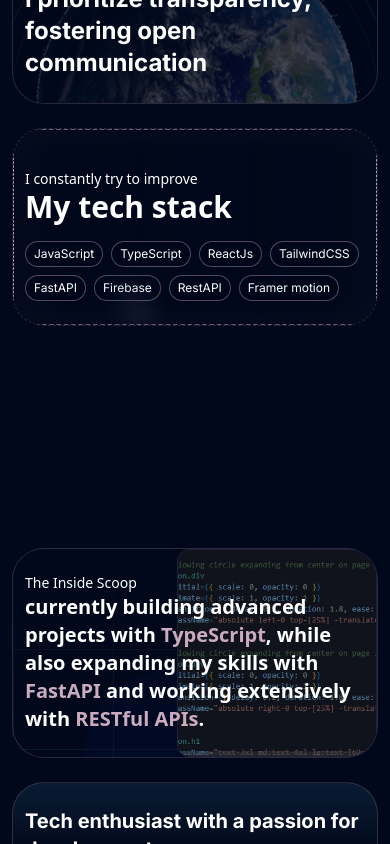
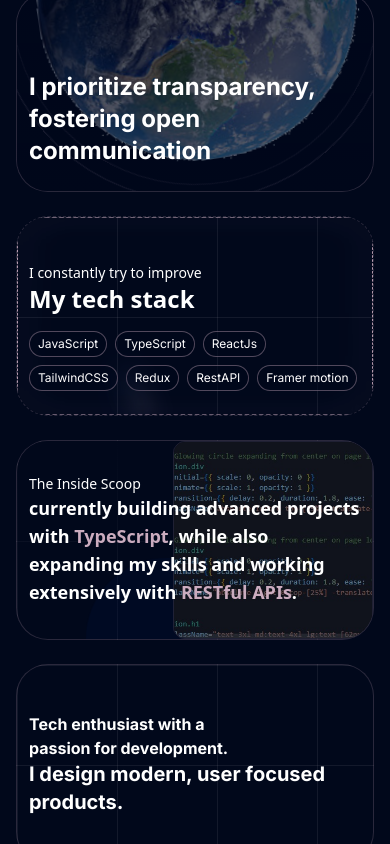
Before and after one commit to MDevHub/Portfolio, a React (Vite) app: page / in a window 390 px wide. Shown: the part 1156-2000 px from the top of the page. Built offline with nearby package versions, Linux system fonts and the light colour scheme.

Commit message:
Fix the responsivenes on larger screen

```diff
--- a/src/Components/HomePage/Section1.jsx
+++ b/src/Components/HomePage/Section1.jsx
@@ -18,12 +18,12 @@ import { Link } from 'react-scroll'
 
       const Section1 = () => {
       return (
-         <div className="relative min-h-screen overflow-hidden border-0 text-[#CBACBF] text-center bg-grid ">
+         <div className="relative min-h-screen max-h-screen border-0 text-[#CBACBF] text-center bg-grid ">
             {/* Overlay */}
             <div className="absolute bg-gradient-to-b from-transparent to-[#01081b] inset-0 z-0"></div>
 
             {/* Content */}
-            <div className="relative z-10 flex flex-col justify-center items-center min-h-screen space-y-4 px-4 pt-50">
+            <div className="relative z-10 flex flex-col justify-center items-center min-h-screen space-y-4 px-4 pt-50 ">
                <motion.p
                   className="font-semibold text-xs sm:text-sm text-[#d8d6d6]"
                   variants={fadeUp}
@@ -39,7 +39,7 @@ import { Link } from 'react-scroll'
                   initial={{ scale: 0, opacity: 0 }}
                   animate={{ scale: 1, opacity: 1 }}
                   transition={{ delay: 0.2, duration: 1.8, ease: 'easeOut' }}
-                  className="absolute left-0 top-[25%] -translate-x-1/2 -translate-y-1/2 w-[100px] h-[100px] rounded-full bg-[#040d27] blur-20xl z-0"
+                  className="absolute left-0 top-[25%] -translate-x-1/2 -translate-y-1/2 w-[100px] h-[100px] rounded-full bg-[#040d27] blur-[50xl] z-0"
                />
 
                {/* Glowing circle expanding from center on page load */}
@@ -59,7 +59,7 @@ import { Link } from 'react-scroll'
                />
 
                <motion.h1
-                  className="text-3xl md:text-4xl lg:text-[57px] font-bold text-white leading-normal"
+                  className="text-3xl md:text-4xl lg:text-[3.5rem] font-bold text-white leading-normal"
                   initial="hidden"
                   animate="visible"
                >
@@ -176,7 +176,7 @@ import { Link } from 'react-scroll'
                   </svg>
 
                   {/* Actual button content */}
-                  <Link to="projects" smooth={true} duration={600} offset={-10}>
+                  <Link to="projects" smooth={true} duration={1000} offset={-10}>
                      <button
                         className="rounded-4xl cursor-pointer outline-0 border-0 relative z-10 w-[180px] sm:w-[240px] h-[50px] flex items-center justify-center gap-2 text-sm sm:text-base text-[#d8d6d6] font-medium"
                      >
--- a/src/Components/HomePage/Section2.jsx
+++ b/src/Components/HomePage/Section2.jsx
@@ -6,11 +6,11 @@ import { motion } from 'framer-motion'
 
 	const Section2 = () => {
 		return (
-			<div id='about' className="bg-[#01081b] border-0 outline-0 text-white min-h-screen px-3 md:px-6 pt-20 md:pt-50">
-				<div className="grid lg:grid-cols-5 grid-cols-1 gap-6 max-w-full mx-auto lg:h-[420px] h-auto">
+			<div id='about' className="bg-[#01081b] border-0 outline-0 text-white px-4 md:px-6 lg:px-8 xl:px-10 pt-[80px] md:pt-[200px] max-w-[100vw]">
+				<div className="grid lg:grid-cols-5 grid-cols-1 gap-6 max-w-full h-auto">
 					{/* First (Main Left) */}
 					<div
-						className="group lg:col-span-3 relative flex place-items-end justify-start px-3 py-6 md:p-6 rounded-4xl overflow-hidden border border-[#CBACBF]/20 outline-0"
+						className="h-50 sm:h-auto items-center group lg:col-span-3 relative flex place-items-end justify-start px-3 py-6 md:p-6 rounded-4xl overflow-hidden border border-[#CBACBF]/20 outline-0"
 						style={{
 							backgroundImage: `url(${LaptopImg})`,
 							backgroundSize: 'cover',
@@ -28,12 +28,11 @@ import { motion } from 'framer-motion'
 					<div className="lg:col-span-2 grid sm:grid-cols-2 lg:grid-cols-1 gap-6">
 
 						{/* Second (Top Right) */}
-						{/* Second (Top Right) */}
 						<div
-							className="group relative flex items-end px-3 py-6 md:p-6 rounded-4xl overflow-hidden bg-gradient-to-b from-transparent to-[#01081b]/40 border border-[#CBACBF]/20"
+							className="h-50 sm:h-auto group relative flex items-end px-3 py-6 md:p-6 rounded-4xl overflow-hidden bg-gradient-to-b from-transparent to-[#01081b]/50 border border-[#CBACBF]/20"
 						>
 							{/* Earth with subtle orbit lines at bottom */}
-							<div className="absolute bottom-[-200px] left-1/2 transform -translate-x-1/2 z-0">
+							<div className="absolute bottom-[-10px] left-1/2 transform -translate-x-1/2 z-0">
 								<div className="relative w-100 h-100">
 									{/* Thin orbit ring */}
 									<div className="absolute inset-0 border border-[#CBACBF]/30 rounded-full animate-spin-slow" />
@@ -49,7 +48,7 @@ import { motion } from 'framer-motion'
 							</div>
 
 							{/* Dark overlay for readability */}
-							<div className="absolute inset-0 bg-[#01081b]/70 z-0"></div>
+							<div className="absolute inset-0 bg-[#01081b]/60 z-0"></div>
 
 							{/* Text */}
 							<p className="relative z-10 text-2xl font-bold group-hover:translate-x-2 transition-all duration-500 ease-in-out">
@@ -77,8 +76,9 @@ import { motion } from 'framer-motion'
 								}
 							`}</style>
 						</div>
+
 						{/* Third (Bottom Right) */}
-						<div className="group relative px-3 py-6 md:p-6 rounded-4xl border border-[#CBACBF]/20 bg-gradient-to-r from-[#01081b]/40 to-transparent border-dashed flex items-end overflow-hidden">
+						<div className="h-50 sm:h-auto flex items-end group relative px-3 py-6 md:p-6 rounded-4xl border border-[#CBACBF]/20 bg-grid bg-gradient-to-r from-[#01081b]/40 to-transparent border-dashed overflow-hidden">
 							{/* Glowing Tracer */}
 							<motion.div
 								className="absolute top-0 left-0 w-full h-full rounded-4xl pointer-events-none"
@@ -130,11 +130,11 @@ import { motion } from 'framer-motion'
 							<div className="relative z-10">
 								<p className="text-sm text-white font-light font-sans mt-4 group-hover:translate-x-2 transition-all duration-500 ease-in-out">
 									I constantly try to improve <br />
-									<span className="font-bold text-3xl">My tech stack</span>
+									<span className="font-bold text-2xl sm:text-3xl">My tech stack</span>
 								</p>
 
 								<div className="flex flex-wrap gap-2 mt-4 group-hover:translate-x-2 transition-all duration-500 ease-in-out">
-									{['JavaScript', 'TypeScript', 'ReactJs', 'TailwindCSS', 'FastAPI', 'Firebase', 'RestAPI', 'Framer motion'].map((skill, i) => (
+									{['JavaScript', 'TypeScript', 'ReactJs', 'TailwindCSS', 'Redux', 'RestAPI', 'Framer motion'].map((skill, i) => (
 									<span
 										key={i}
 										className="text-xs sm:text-sm border border-[#CBACBF]/40 text-white px-2 py-1 rounded-full bg-[#01081b]/60"
--- a/src/Components/HomePage/Section3.jsx
+++ b/src/Components/HomePage/Section3.jsx
@@ -19,25 +19,25 @@ import { IoCopyOutline } from 'react-icons/io5'
 
 const Section3 = () => {
 	return (
-		<div className="bg-[#01081b] text-white px-3 md:px-6 pt-4">
+		<div className="bg-[#01081b]  text-white px-4 md:px-6 lg:px-8 xl:px-10 pt-6 sm:pt-10">
 			<div className="grid sm:grid-cols-5 grid-cols-1 gap-6 max-w-full mx-auto h-auto">
 
 				{/* Right Side Grid (now comes first on large screens) */}
-				<div className="sm:col-span-2 grid grid-cols-1 gap-6 order-2 lg:order-1">
+				<div className="sm:col-span-5 lg:col-span-2 grid grid-cols-1 sm:grid-cols-2 lg:grid-cols-1 gap-6 order-2 lg:order-1">
 
 					{/* First (Top Left now) */}
-					<div className="px-3 py-6 md:p-6 rounded-4xl overflow-hidden bg-gradient-to-b from-[#5ac6ff1a] via-transparent to-[#01081b]/40 border border-[#CBACBF]/20 group">
+					<div className="h-50 sm:h-auto flex items-center bg-grid px-3 py-6 md:p-6 rounded-4xl overflow-hidden border border-[#CBACBF]/20 group">
 						<div className="transition-all duration-500 ease-in-out group-hover:translate-x-2">
-							<p className="text-xl sm:text-2xl md:text-3xl font-bold">
-								Tech enthusiast <br className='hidden' /> with a passion for development.
+							<p className="text- sm:text-xl md:text-2xl font-bold">
+								Tech enthusiast with a <br />passion for development.
 							</p>
 							<p className="text-xl sm:text-2xl md:text-3xl font-bold">
-								I design modern, <br className='hidden' /> user focused products.
+								I design modern, user focused products.
 							</p>
 						</div>
 					</div>
 					{/* Second (Bottom Left now) */}
-					<div className="group bg-[#170264] relative px-3 py-6 md:p-6 rounded-4xl border border-[#CBACBF]/20 overflow-hidden flex flex-col items-center justify-center text-center">
+					<div className="h-50 sm:h-auto group bg-[#170264] relative px-3 py-6 md:p-6 rounded-4xl border border-[#CBACBF]/20 overflow-hidden flex flex-col items-center justify-center text-center">
 
 						{/* Animated glowing background blobs */}
 						<div className="absolute inset-0 z-0 overflow-hidden">
@@ -141,7 +141,7 @@ const Section3 = () => {
 
 				{/* Main Grid on Right for lg screen */}
 				<div
-					className="group bg-grid sm:col-span-3 order-1 sm:order-2 relative flex items-center justify-start px-3 py-6 md:p-6 rounded-4xl overflow-hidden border border-[#CBACBF]/20"
+					className="h-50  sm:h-auto group bg-grid sm:col-span-5 lg:col-span-3 order-1 sm:order-2 relative flex items-center justify-start px-3 py-6 md:p-6 rounded-4xl overflow-hidden border border-[#CBACBF]/20"
 				>
 					{/* Overlay */}
             	<div className="absolute bg-gradient-to-b from-[#01081b] to-transparent inset-0 z-0"></div>
@@ -161,9 +161,9 @@ const Section3 = () => {
 					{/* Main Text Content */}
 					<p className="relative z-20 text-sm md:max-w-120 font-normal font-sans text-white group-hover:translate-x-2 transition-all duration-500 ease-in-out">
 						The Inside Scoop<br />
-						<span className="text-xl sm:text-2xl md:text-3xl font-semibold text-white">
+						<span className="text-lg sm:text-2xl md:text-3xl font-semibold text-white">
 							currently building advanced <br className='hidden' /> projects with <span className="text-[#CBACBF]">TypeScript</span>, <br className='hidden' />
-							while also expanding my skills <br className='hidden' /> with <span className="text-[#CBACBF]">FastAPI</span> and working <br className='hidden' /> extensively with <span className="text-[#CBACBF]">RESTful APIs</span>.
+							while also expanding my skills <br className='hidden' /> and working <br className='hidden' /> extensively with <span className="text-[#CBACBF]">RESTful APIs</span>.
 						</span>
 					</p>
 				</div>
--- a/src/Components/HomePage/Section4.jsx
+++ b/src/Components/HomePage/Section4.jsx
@@ -50,8 +50,8 @@ const Section4 = () => {
 }, [visibleIdx]) // 👈 Add this so it reacts to changes
 
    return (
-      <div id='projects' className="bg-[#01081b] px-3 md:px-6">
-         <div className="py-20 md:py-30">
+      <div id='projects' className="bg-[#01081b] px-4 md:px-6 lg:px-8 xl:px-10 ">
+         <div className="py-[80px] md:py-[150px]">
             <h1 className="text-white text-sm sm:text-xl text-left font-semibold">
                A small selection of my recent <span className="text-[#CBACBF]">projects</span>
             </h1>
@@ -61,7 +61,7 @@ const Section4 = () => {
                   <div
                      key={idx}
                      ref={(el) => (containerRefs.current[idx] = el)}
-                     className="relative group border border-[#CBACBF]/30 h-[50vh] sm:h-[60vh] md:h-[70vh] lg:h-screen overflow-hidden rounded-3xl"
+                        className="relative group border border-[#CBACBF]/30 h-[300px] sm:h-[400px] md:h-[500px] lg:h-[550px] xl:h-[600px] overflow-hidden rounded-3xl"
                   >
                      {/* Image */}
                      <img
```
Lines whose indentation alone changed are shown as unchanged.
